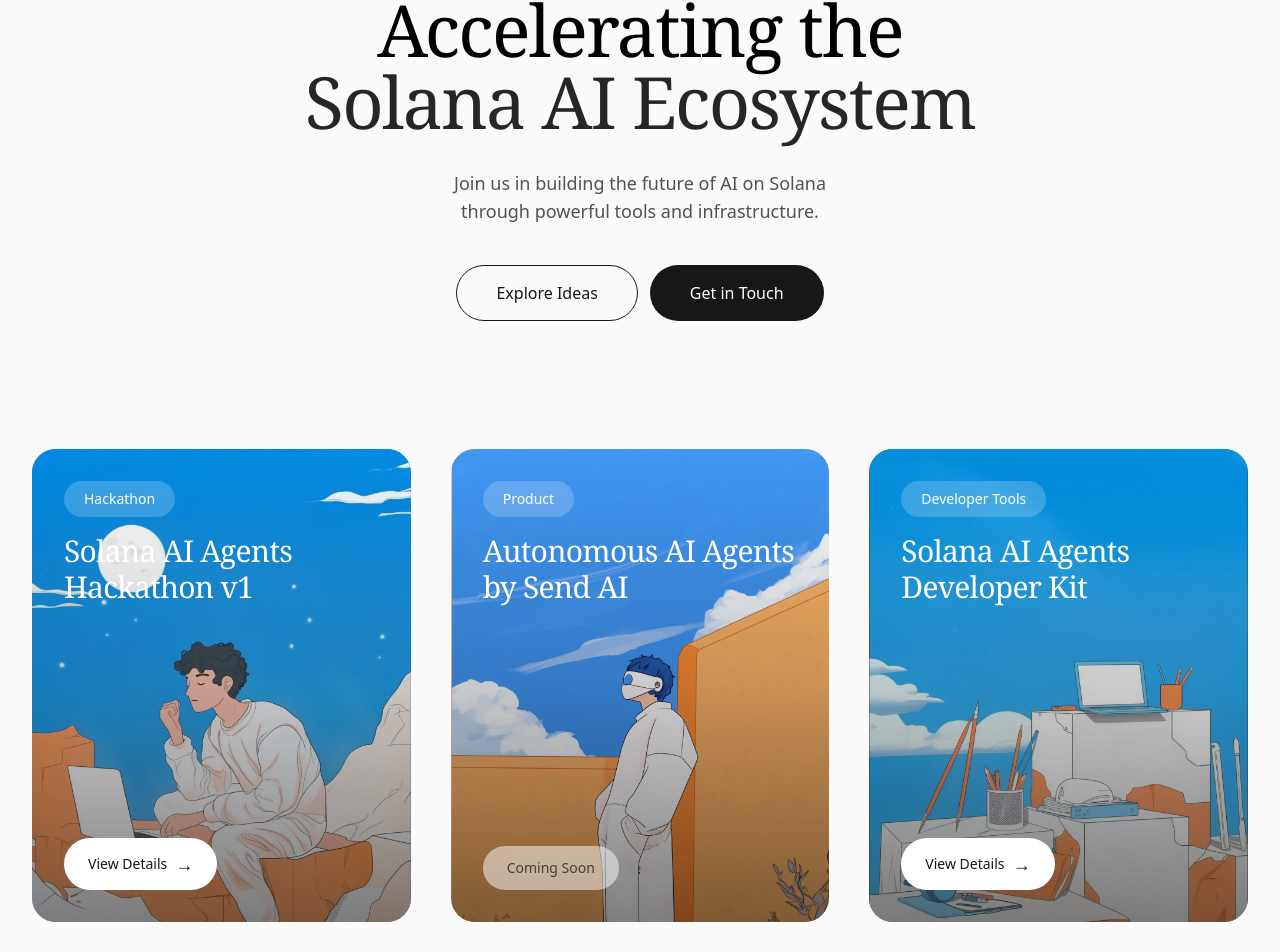
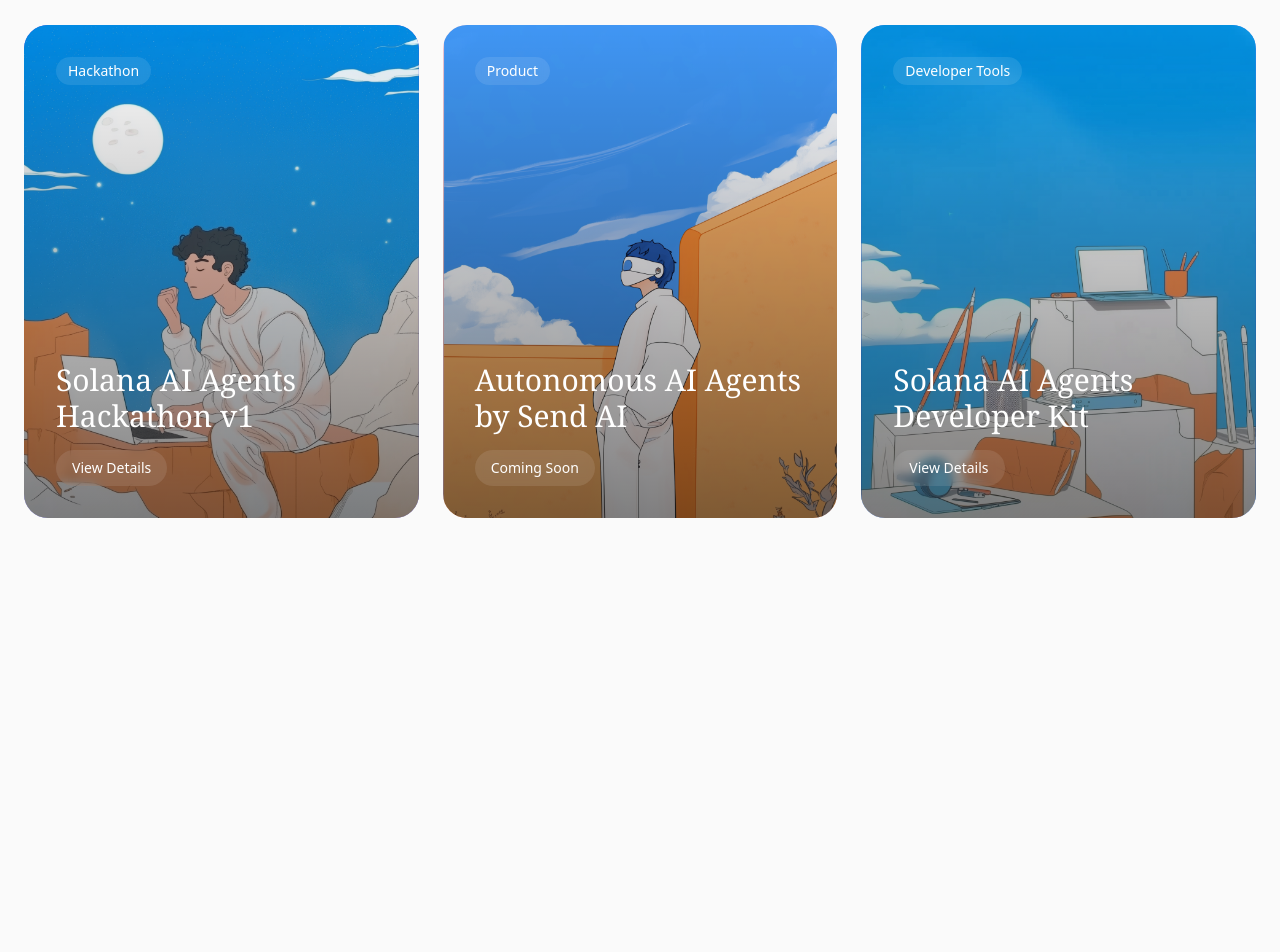
Before and after one commit to sendaifun/request-for-agents, a Next.js app: page / in a window 1280 px wide. Shown: the part 239-1191 px from the top of the page. After the commit the page ends 885 px from the top, so only its background shows below. Built offline with nearby package versions, Linux system fonts and the light colour scheme.

Commit message:
fix build

```diff
--- a/app/page.tsx
+++ b/app/page.tsx
@@ -3,19 +3,6 @@
 import Image from 'next/image';
 import { motion } from 'framer-motion';
 import Link from 'next/link';
-
-const fadeIn = {
-  hidden: { opacity: 0, y: 20 },
-  visible: (i: number) => ({
-    opacity: 1,
-    y: 0,
-    transition: {
-      delay: i * 0.1,
-      duration: 0.5,
-      ease: 'easeOut',
-    },
-  }),
-};
 
 const container = {
   hidden: { opacity: 0 },
@@ -28,35 +15,26 @@
   },
 };
 
-const cardHover = {
+const combinedCardVariants = {
   rest: {
     scale: 1,
+    opacity: 0,
+    y: 20,
     transition: { duration: 0.5, type: 'tween', ease: 'easeOut' },
   },
   hover: {
     scale: 1.02,
     transition: { duration: 0.4, type: 'tween', ease: 'easeOut' },
   },
-};
-
-const buttonHover = {
-  rest: { scale: 1, y: 0 },
-  hover: {
-    scale: 1.05,
-    y: -2,
-    transition: {
-      duration: 0.3,
-      ease: [0.33, 1, 0.68, 1], // Custom cubic bezier for smoother motion
-    },
-  },
-  tap: {
-    scale: 0.97,
+  visible: (i: number) => ({
+    opacity: 1,
     y: 0,
     transition: {
-      duration: 0.1,
-      ease: 'easeIn',
+      delay: i * 0.1,
+      duration: 0.5,
+      ease: 'easeOut',
     },
-  },
+  }),
 };
 
 const imageHover = {
@@ -103,7 +81,7 @@
     {
       title: 'Solana AI Agents\nDeveloper Kit',
       category: 'Developer Tools',
-      gradient: 'bg-neutral-700',
+      gradient: 'bg-blue-500',
       image: '/images/illustration3.png',
       buttonText: 'View Details',
       disabled: false,
@@ -111,75 +89,23 @@
   ];
 
   return (
-    <main className='min-h-screen'>
-      <div className='max-w-7xl mx-auto px-4 sm:px-6 lg:px-8 py-10 sm:py-16 lg:py-24'>
-        {/* Hero Section */}
-        <motion.div
-          initial='hidden'
-          animate='visible'
-          className='text-center mb-20 sm:mb-28 lg:mb-32 max-w-4xl mx-auto'
-        >
-          <motion.h1
-            variants={fadeIn}
-            custom={0}
-            className='text-4xl sm:text-5xl lg:text-[4.5rem] leading-tight font-serif mb-6 sm:mb-8 tracking-tight'
-          >
-            Accelerating the
-            <br />
-            <span className='text-neutral-800'>Solana AI Ecosystem</span>
-          </motion.h1>
-          <motion.p
-            variants={fadeIn}
-            custom={1}
-            className='text-neutral-600 text-base sm:text-lg mb-8 sm:mb-10'
-          >
-            Join us in building the future of AI on Solana
-            <br className='hidden sm:block' />
-            through powerful tools and infrastructure.
-          </motion.p>
-          <div className='flex flex-row gap-3 items-center justify-center'>
-            <Link href='/ideas'>
-              <motion.button
-                animate='rest'
-                whileHover={{ scale: 1.02 }}
-                whileTap={{ scale: 0.98 }}
-                className='relative w-auto px-8 sm:px-10 py-3 sm:py-4 group overflow-hidden'
-              >
-                <div className='absolute inset-0 border border-neutral-900 rounded-full transition-all duration-300 group-hover:bg-neutral-900/5' />
-                <span className='relative z-10 font-medium text-neutral-900'>
-                  Explore Ideas
-                </span>
-              </motion.button>
-            </Link>
-            <motion.button
-              animate='rest'
-              whileHover={{ scale: 1.02 }}
-              whileTap={{ scale: 0.98 }}
-              className='relative w-auto px-8 sm:px-10 py-3 sm:py-4 group overflow-hidden'
-            >
-              <div className='absolute inset-0 bg-neutral-900 rounded-full transition-all duration-300 group-hover:bg-neutral-800' />
-              <span className='relative z-10 font-medium text-white'>
-                Get in Touch
-              </span>
-            </motion.button>
-          </div>
-        </motion.div>
-
-        {/* Cards Grid */}
+    <main className='relative'>
+      <div className='relative px-6 py-24 md:py-32'>
+        <div className='max-w-7xl mx-auto'>
           <motion.div
             variants={container}
             initial='hidden'
             animate='visible'
-          className='grid grid-cols-1 sm:grid-cols-2 lg:grid-cols-3 gap-6 sm:gap-8 lg:gap-10'
+            className='grid grid-cols-1 md:grid-cols-2 lg:grid-cols-3 gap-6'
           >
             {adventures.map((adventure, index) => (
               <motion.div
                 key={index}
-              variants={fadeIn}
+                custom={index}
+                variants={combinedCardVariants}
                 initial='rest'
                 whileHover='hover'
-              animate='rest'
-              variants={cardHover}
+                animate='visible'
                 className={`relative overflow-hidden rounded-2xl sm:rounded-3xl ${adventure.gradient} aspect-[4/5] cursor-pointer`}
               >
                 {/* Background Image */}
@@ -195,43 +121,41 @@
                     priority={index === 0}
                   />
                 </motion.div>
+
                 {/* Gradient Overlay */}
-              <div className='absolute inset-0 bg-gradient-to-t from-black/50 via-black/20 to-transparent'></div>
+                <div className='absolute inset-0 bg-gradient-to-t from-black/50 to-transparent' />
+
                 {/* Content */}
-              <div className='relative h-full flex flex-col p-6 sm:p-8'>
-                <div className='space-y-3 sm:space-y-4'>
-                  <motion.span
+                <div className='absolute inset-0 p-6 sm:p-8 flex flex-col'>
+                  <motion.div
                     variants={tagHover}
-                    className='inline-block px-4 sm:px-5 py-1.5 sm:py-2 bg-white/20 backdrop-blur-sm rounded-full text-white text-xs sm:text-sm font-medium w-fit'
+                    className='inline-block px-3 py-1 rounded-full bg-white/10 backdrop-blur-sm text-white text-sm font-medium self-start'
                   >
                     {adventure.category}
-                  </motion.span>
-                  <h3 className='text-xl sm:text-2xl lg:text-3xl font-serif text-white whitespace-pre-line tracking-tight'>
+                  </motion.div>
+
+                  <div className='mt-auto'>
+                    <h2 className='text-2xl sm:text-3xl font-serif text-white whitespace-pre-line mb-4'>
                       {adventure.title}
-                  </h3>
-                </div>
-                <div className='mt-auto'>
-                  <motion.button
-                    initial='rest'
-                    whileHover={!adventure.disabled ? 'hover' : 'rest'}
-                    whileTap={!adventure.disabled ? 'tap' : 'rest'}
-                    variants={buttonHover}
-                    className={`w-full sm:w-auto px-5 sm:px-6 py-2.5 sm:py-3 bg-white text-neutral-900 rounded-full text-sm font-medium transition-colors duration-300 flex items-center justify-center sm:justify-start gap-2 ${
-                      adventure.disabled
-                        ? 'opacity-50 cursor-not-allowed'
-                        : 'hover:bg-neutral-100'
-                    }`}
-                    disabled={adventure.disabled}
-                  >
-                    {adventure.buttonText}{' '}
-                    {!adventure.disabled && <span className='text-lg'>→</span>}
-                  </motion.button>
+                    </h2>
+                    {adventure.disabled ? (
+                      <span className='inline-flex items-center px-4 py-2 rounded-full bg-white/10 backdrop-blur-sm text-white text-sm font-medium'>
+                        {adventure.buttonText}
+                      </span>
+                    ) : (
+                      <Link href='/ideas'>
+                        <span className='inline-flex items-center px-4 py-2 rounded-full bg-white/10 backdrop-blur-sm text-white text-sm font-medium hover:bg-white/20 transition-colors'>
+                          {adventure.buttonText}
+                        </span>
+                      </Link>
+                    )}
                   </div>
                 </div>
               </motion.div>
             ))}
           </motion.div>
         </div>
+      </div>
     </main>
   );
 }
```
Lines whose indentation alone changed are shown as unchanged.
